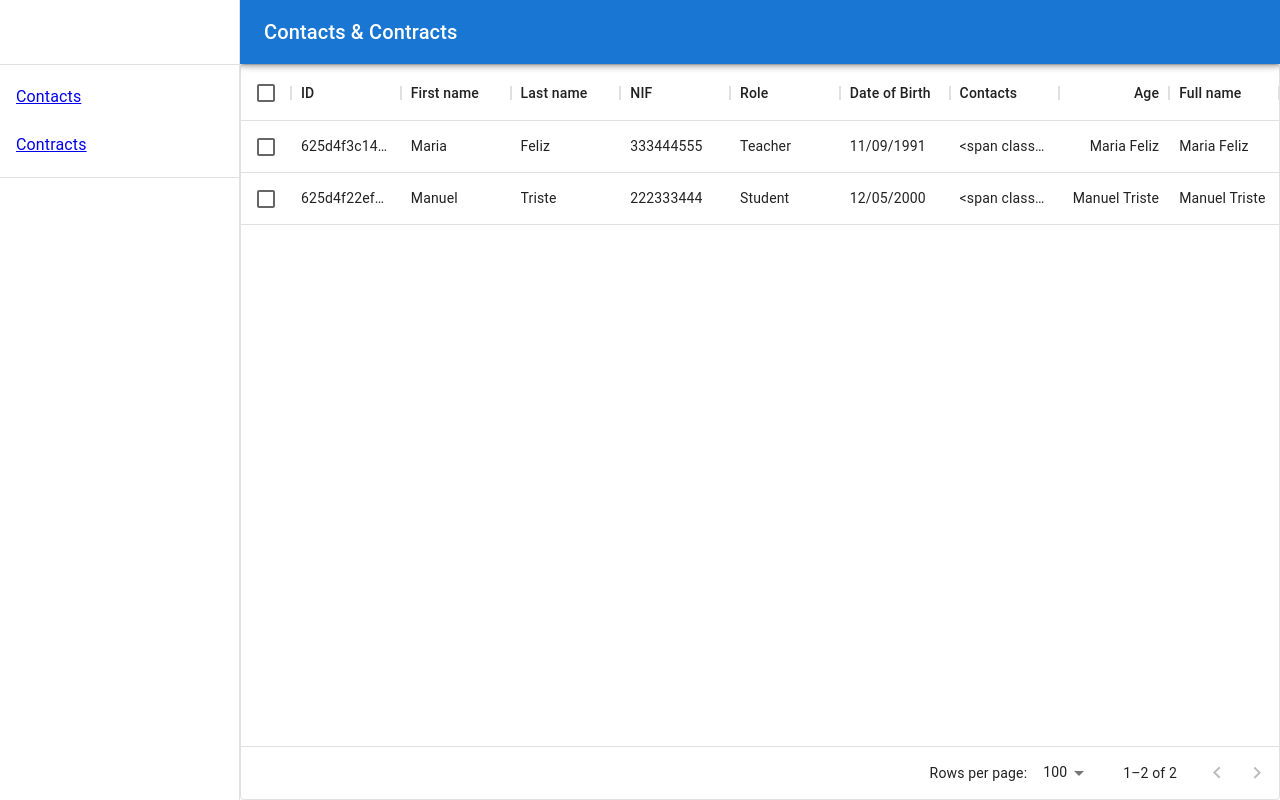
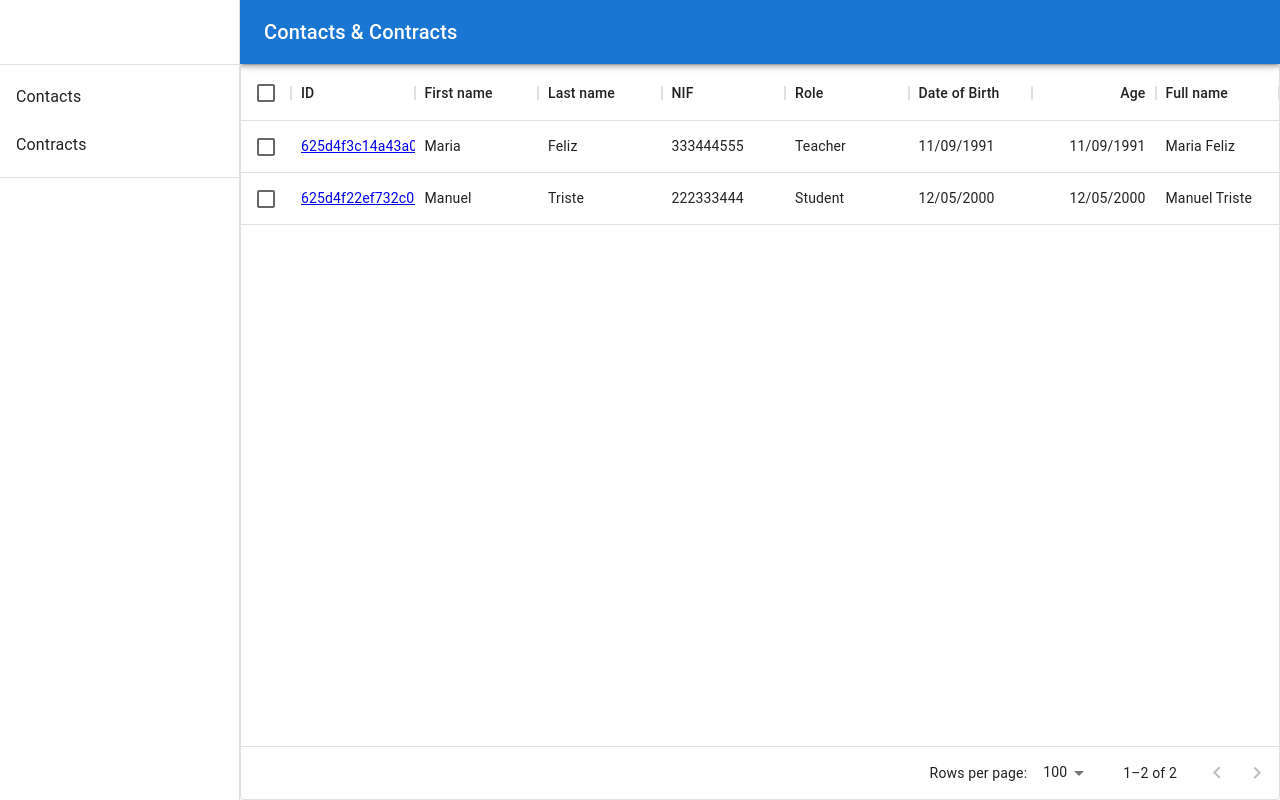
Before and after one commit to sofsscosta/contacts-and-contracts, a React (Create React App) app: page / in a window 1280 px wide. Built offline with nearby package versions, Linux system fonts and the light colour scheme.

Commit message:
started detail

```diff
--- a/src/App.js
+++ b/src/App.js
@@ -1,6 +1,5 @@
 import * as React from 'react'
-import { Contacts, Contracts } from './components'
-import { Box } from '@mui/system';
+import { Contacts, Contracts, ContactDetail } from './components'
 import { Routes, Route } from 'react-router';
 import './App.css';
 import Header from './components/Header'
@@ -15,6 +14,7 @@ const App = () => {
         <Routes>
           <Route exact path="/" element={<Contacts/>} />
           <Route path="/contacts" element={<Contacts/>} />
+          <Route path="/contacts/:id" element={<ContactDetail/>} />
           <Route path="/contracts" element={<Contracts/>} />
         </Routes>
       </div>
--- a/src/api.js
+++ b/src/api.js
@@ -23,7 +23,25 @@ const getContacts = async () => {
     // console.log('mocks stringified', data)
     return mocks
 }
-const getContact = () => {}
+const getContact = async id => {
+        // const url = `https://api.knack.com/v1/objects/object_3/records/${id}`
+    // const options = {
+    //     method: 'GET',
+    //     mode: 'cors',
+    //     headers: {
+    //         Accept: "application/json",
+    //         "X-Knack-Application-Id": process.env.REACT_APP_APP_ID,
+    //         "X-Knack-REST-API-KEY": process.env.REACT_APP_API_KEY,
+    //     },
+    // }
+    // const result = await fetch(url, options)
+    // if (result.ok) {
+    //     const data = await result.json()
+    //     console.log('data in api call',data)
+    //     return data.records
+    // }
+    // else throw new Error('Unable to retrieve data')
+}
 const getContracts = () => {}
 
 export { getContacts, getContact, getContracts }
--- /dev/null
+++ b/src/components/ContactDetail/index.js
@@ -0,0 +1,29 @@
+import React, { useMemo, useRef } from 'react'
+import { useParams } from 'react-router';
+import { getContact } from '../../api';
+import { TextField } from '@mui/material';
+
+const ContactDetail = ({ person }) => {
+    const { id } = useParams();
+    let contact = useRef(person || undefined)
+
+    useMemo(() => {
+      (async () => {
+          if ( !contact) {
+              contact.current = await getContact(id)
+              console.log(contact)
+          }
+      })()
+    // eslint-disable-next-line react-hooks/exhaustive-deps
+    }, [])
+
+    return (
+        <>
+            <TextField id="outlined-basic" label="Outlined" variant="outlined" />
+            <TextField id="filled-basic" label="Filled" variant="filled" />
+            <TextField id="standard-basic" label="Standard" variant="standard" />
+        </>
+    )
+}
+
+export default ContactDetail
--- a/src/components/Header/index.js
+++ b/src/components/Header/index.js
@@ -20,7 +20,7 @@ const ResponsiveDrawer = ({ drawerWidth, headerHeight }) => {
       <Divider/>
       <List>
         {menuOptions.map((text, index) => (
-            <Link to={`/${text}`} key={index}>
+            <Link to={`/${text}`} key={index} style={{ textDecoration: 'none', color: 'inherit' }}>
                 <ListItem button>
                     <ListItemText primary={capitalizeFirstLetter(text)} />
                 </ListItem>
--- a/src/components/Tab/Contacts/index.js
+++ b/src/components/Tab/Contacts/index.js
@@ -2,6 +2,8 @@ import React, { useMemo, useState } from 'react';
 // import {Typography} from '@mui/material';
 import { DataGrid } from '@mui/x-data-grid';
 import { getContacts } from '../../../api';
+import { Link } from 'react-router-dom';
+import { processContact } from '../../../utils';
 
 const Contacts = () => {
 
@@ -18,7 +20,7 @@ const Contacts = () => {
   }, [contacts])
 
     const columns = [
-        { field: 'id', headerName: 'ID', flex: 1 },
+        { field: 'id', headerName: 'ID', flex: 1, renderCell: (params) => <Link to={`/contacts/${params.row.id}`}>{params.row.id}</Link> },
         {
             field: 'firstName',
             headerName: 'First name',
@@ -40,8 +42,8 @@ const Contacts = () => {
         {
             field: 'role',
             headerName: 'Role',
-            type: 'select',
-            valueOptions: ['Teacher', 'Student'],
+            type: 'singleSelect',
+            valueOptions: [{ value: 'Teacher', label: 'Teacher' }, { value: 'Student', label: 'Student' }],
             editable: true,
             flex: 1
         },
@@ -52,20 +54,22 @@ const Contacts = () => {
             editable: true,
             flex: 1
         },
-        {
-            field: 'contacts',
-            headerName: 'Contacts',
-            editable: false,
-            flex: 1
-        },
+        // {
+        //     field: 'contacts',
+        //     headerName: 'Contacts',
+        //     editable: true,
+        //     flex: 1
+        // },
         {
             field: 'age',
             headerName: 'Age',
             type: 'number',
             // upon updating date of birth, trigger webhook to calculate age and retrieve info from there
             valueGetter: (params) =>
+            params.row.dateOfBirth
             //calculate age from date of birth
-            `${params.row.firstName || ''} ${params.row.lastName || ''}`,
+            // `${params.row.firstName || ''} ${params.row.lastName || ''}`
+            ,
             flex: 1
         },
         {
@@ -82,43 +86,11 @@ const Contacts = () => {
     const newRows = (() => {
         const rows = []
         for (let i = 0; i < contacts.length; i++) {
-            let basePerson = {
-              id: contacts[i].id,
-              lastName: contacts[i].field_3_raw.last,
-              firstName: contacts[i].field_3_raw.first,
-              email: contacts[i].field_5_raw.email,
-              nif: contacts[i].field_6,
-              role: contacts[i].field_7,
-              dateOfBirth: contacts[i].field_4,
-              contracts: contacts[i].field_1,
-              contacts: contacts[i].field_8
-            }
-            // switch(basePerson.role) {
-            //     case('Student'):
-            //         basePerson = {...basePerson, teachers: [contacts[i].field_8_raw]}
-            //     break;
-            //     case('Teacher'):
-            //         basePerson = {...basePerson, students: contacts[i].field_8}
-            //     break;
-            //     default: return basePerson
-            // }
-            rows.push(basePerson)
+            rows.push(processContact(contacts[i]))
         }
         console.log('rows',rows)
         return rows
     })()
-
-    // const rows = [
-    //     { id: 1, lastName: 'Snow', firstName: 'Jon', nif: 222333444, age: 35 },
-    //     { id: 2, lastName: 'Lannister', firstName: 'Cersei', nif: 222333444, age: 42 },
-    //     { id: 3, lastName: 'Lannister', firstName: 'Jaime', nif: 222333444, age: 45 },
-    //     { id: 4, lastName: 'Stark', firstName: 'Arya', nif: 222333444, age: 16 },
-    //     { id: 5, lastName: 'Targaryen', firstName: 'Daenerys', nif: 222333444, age: null },
-    //     { id: 6, lastName: 'Melisandre', firstName: null, nif: 222333444, age: 150 },
-    //     { id: 7, lastName: 'Clifford', firstName: 'Ferrara', nif: 222333444, age: 44 },
-    //     { id: 8, lastName: 'Frances', firstName: 'Rossini', nif: 222333444, age: 36 },
-    //     { id: 9, lastName: 'Roxie', firstName: 'Harvey', nif: 222333444, age: 65 },
-    // ];
 
   return (
     <>
--- a/src/components/index.js
+++ b/src/components/index.js
@@ -2,10 +2,12 @@ import Container from "./Container";
 import Tabs from './Tabs'
 import Contacts from './Tab/Contacts'
 import Contracts from './Tab/Contracts'
+import ContactDetail from './ContactDetail'
 
 export {
     Container,
     Tabs,
     Contacts,
-    Contracts
+    Contracts,
+    ContactDetail
 }
--- a/src/utils/index.js
+++ b/src/utils/index.js
@@ -2,4 +2,18 @@ const capitalizeFirstLetter = (string) => {
     return string.charAt(0).toUpperCase() + string.slice(1);
 }
 
-export { capitalizeFirstLetter }
+const processContact = (rawData) => {
+    return {
+        id: rawData.id,
+        lastName: rawData.field_3_raw.last,
+        firstName: rawData.field_3_raw.first,
+        email: rawData.field_5_raw.email,
+        nif: rawData.field_6,
+        role: rawData.field_7,
+        dateOfBirth: rawData.field_4,
+        contracts: rawData.field_1,
+        contacts: rawData.field_8
+    }
+}
+
+export { capitalizeFirstLetter, processContact }
```
